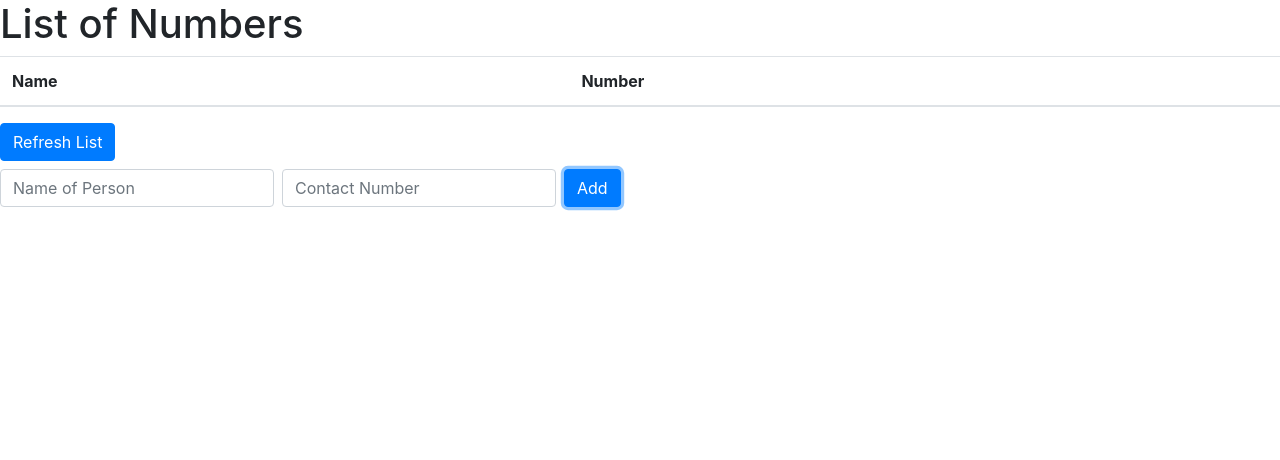
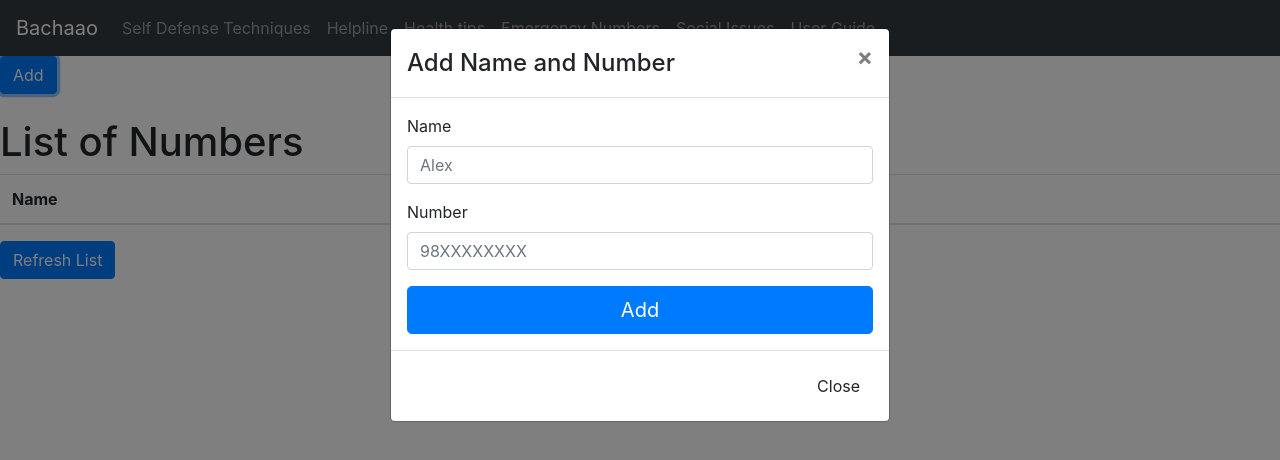
Before and after one commit to asmitaneupane/Bachaao-App, a plain HTML site: page enumber.html in a window 1280 px wide. Both pictures are taken after a click on the button "Add". Drawn offline with Linux system fonts and the light colour scheme.

Commit message:
added modal to the emergency page

```diff
--- a/enumber.html
+++ b/enumber.html
@@ -23,15 +23,8 @@
     });
     </script>
 
-<!-- <div id="navbar"></div>
-<table>
-	<th>
-		<td>Name</td>
-		<td>Number</td>
-	</th>
-</table>
-
-<button type="button" class="btn btn-info btn-lg" data-toggle="modal" data-target="#myModal"><i class="fas fa-plus"></i></button>
+<div id="navbar"></div>
+<button type="button" class="btn btn-primary mb-4" data-toggle="modal" data-target="#myModal">Add</i></button>
 
 <div id="myModal" class="modal fade" role="dialog">
   <div class="modal-dialog">
@@ -45,11 +38,11 @@
         <form id="addNumberForm">
         	<div class="form-group">
         		<label for="myname">Name</label>
-        		<input type="text" class="form-control" name="myname" placeholder="Alex" id="myname">
+        		<input type="text" class="form-control" name="myname" placeholder="Alex" id="name">
         	</div>
         	<div class="form-group">
         		<label for="mynumber">Number</label>
-        		<input type="text" class="form-control" name="mynumber" placeholder="98XXXXXXXX" id="mynumber">
+        		<input type="text" class="form-control" name="mynumber" placeholder="98XXXXXXXX" id="number">
         	</div>
         	<button class="btn btn-lg btn-primary btn-block" type="submit" onclick="addNumber()">Add</button>
         </form>
@@ -61,7 +54,7 @@
     </div>
 
   </div>
-</div> -->
+</div>
 
 
 <div class="h1">List of Numbers</div>
@@ -77,14 +70,6 @@
 
 <button type="button" class="btn btn-primary mb-2" onclick=refreshList()>Refresh List</button>
 
-<form class="form-inline">
-    <label class="sr-only" for="number">Name</label>
-    <input type="text" class="form-control mb-2 mr-sm-2" id="name" placeholder="Name of Person">
-
-    <label class="sr-only" for="number">Name</label>
-    <input type="text" class="form-control mb-2 mr-sm-2" id="number" placeholder="Contact Number">
-    <button type="button" class="btn btn-primary mb-2" onclick=addNumber()>Add</button>
-</form>
 </div>
 <script>
 $(function(){
@@ -108,7 +93,7 @@ function drawRow(rowData) {
     row.append($(markup));
 
 }
-$('<input></input>').attr({'type': 'button'}).val("delete").click(function(){
+$('<input></input>').attr({'type': 'button'}).val("delete").addClass("btn btn-danger mb-2").click(function(){
           var row = $(this).closest("tr").find("td:nth-child(1)");
           var key = row.text();
           removeNumber(key);
```
